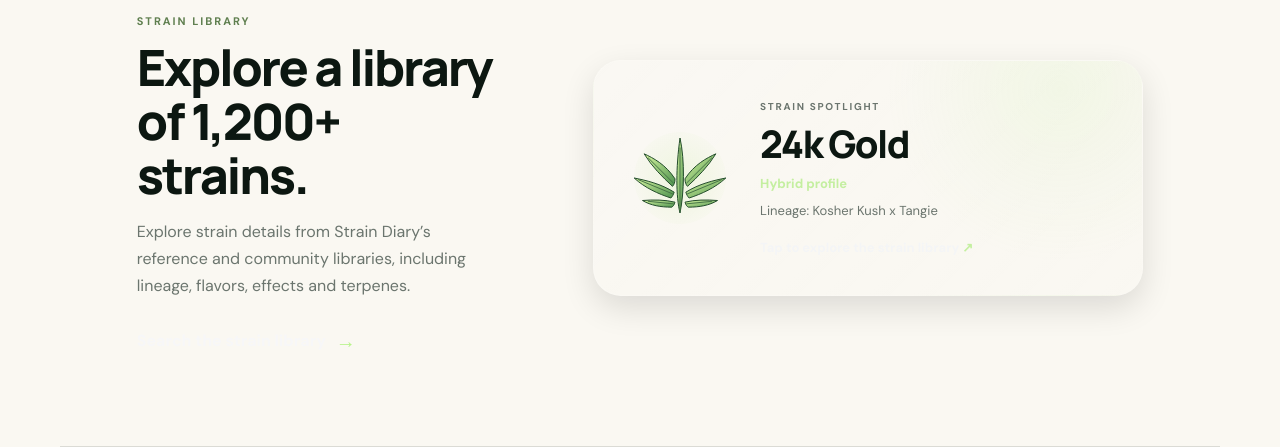
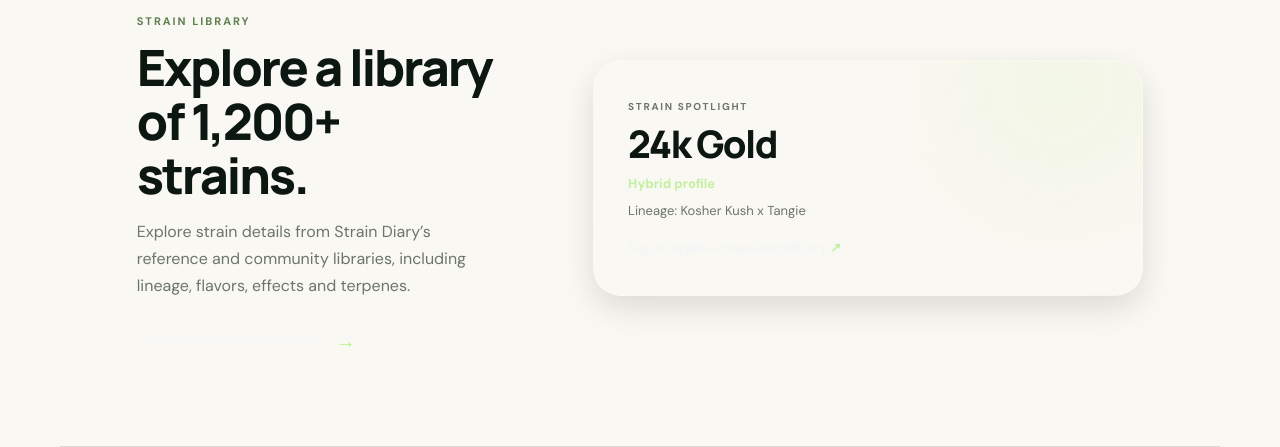
Before and after one commit to GarrettGoehring/StrainDiaryWebsite, a plain HTML site: page index.html in a window 1280 px wide. Shown: the part 1020-1467 px from the top of the page. Drawn offline with Linux system fonts and the light colour scheme.

Commit message:
Remove homepage strain leaf illustration

```diff
--- a/index.html
+++ b/index.html
@@ -120,29 +120,6 @@
         <a class="strain-library-link" href="strain-library.html">Search the strain library <span aria-hidden="true">→</span></a>
       </div>
       <a class="strain-feature-card" href="strain-library.html" aria-label="Browse the strain library">
-        <span class="strain-feature-art" aria-hidden="true">
-          <svg viewBox="0 0 120 120" focusable="false">
-            <defs><linearGradient id="strainLeafGradient" x1="0" y1="0" x2="1" y2="1"><stop offset="0" stop-color="#d8f6a0"/><stop offset="1" stop-color="#4c914e"/></linearGradient></defs>
-            <g fill="url(#strainLeafGradient)" stroke="#244d2c" stroke-width="1.2" stroke-linejoin="round">
-              <path d="M60 102C55 82 55 48 60 12C66 39 65 78 60 102Z"/>
-              <g transform="translate(-6 -2)"><path d="M57 72C45 61 32 48 23 33C34 38 49 46 60 63C60 67 59 70 57 72Z"/></g>
-              <g transform="translate(6 -2)"><path d="M63 72C75 61 88 48 97 33C86 38 71 46 60 63C60 67 61 70 63 72Z"/></g>
-              <g transform="translate(-7 1)"><path d="M56 83C41 78 25 71 12 59C27 62 44 66 60 76C59 79 58 81 56 83Z"/></g>
-              <g transform="translate(7 1)"><path d="M64 83C79 78 95 71 108 59C93 62 76 66 60 76C61 79 62 81 64 83Z"/></g>
-              <g transform="translate(-6 4)"><path d="M56 91C43 91 31 89 21 83C34 82 48 82 60 85C59 88 58 90 56 91Z"/></g>
-              <g transform="translate(6 4)"><path d="M64 91C77 91 89 89 99 83C86 82 72 82 60 85C61 88 62 90 64 91Z"/></g>
-            </g>
-            <g fill="none" stroke="#477447" stroke-width="1.2" stroke-linecap="round">
-              <path d="M60 99V24"/>
-              <g transform="translate(-6 -2)"><path d="M58 68 28 38"/></g>
-              <g transform="translate(6 -2)"><path d="M62 68 92 38"/></g>
-              <g transform="translate(-7 1)"><path d="M58 78 17 61"/></g>
-              <g transform="translate(7 1)"><path d="M62 78 103 61"/></g>
-              <g transform="translate(-6 4)"><path d="M58 87 28 84"/></g>
-              <g transform="translate(6 4)"><path d="M62 87 92 84"/></g>
-            </g>
-          </svg>
-        </span>
         <span class="strain-feature-content" aria-live="polite">
           <span class="strain-feature-label">STRAIN SPOTLIGHT</span>
           <strong class="strain-feature-name">Loading strains…</strong>
```
